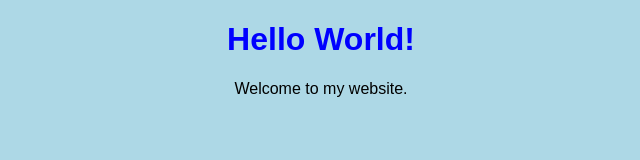
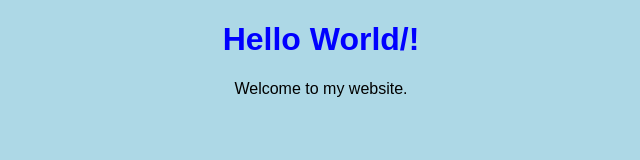
Before and after one commit to killerprinces89-prog/pr-05, a plain HTML site: page index.html in a window 1280 px wide. Shown: the full height of the page, 319-959 px from the left. Drawn offline with Linux system fonts and the light colour scheme.

```diff
--- a/index.html
+++ b/index.html
@@ -18,7 +18,7 @@
     </style>
 </head>
 <body>
-    <h1>Hello World!</h1>
+    <h1>Hello World/!</h1>
     <p>Welcome to my website.</p>
 </body>
 </html>
```
